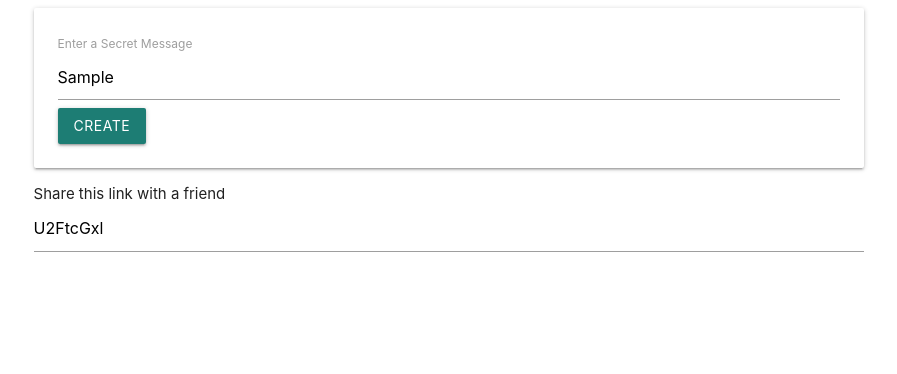
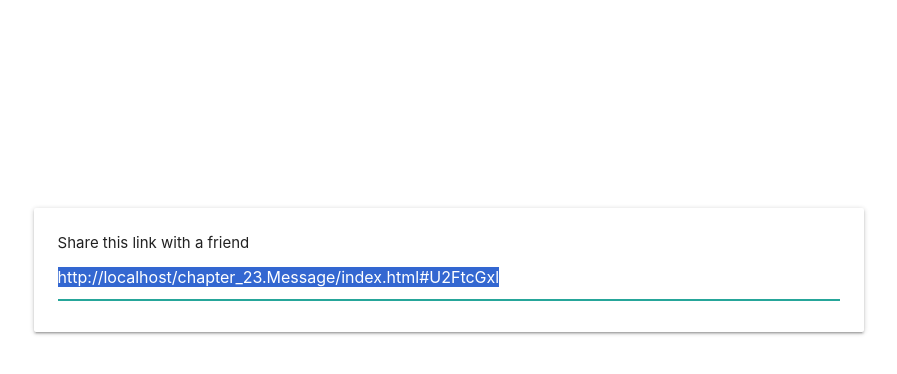
Before and after one commit to DalatCoder/the-complete-js-bootcamp-2020, a plain HTML site: page chapter_23.Message/index.html in a window 1280 px wide. Both pictures are taken after typing "Sample" into the empty fields and a click on the button "CREATE". Shown: the whole page, without its empty margins (191-1088 px from the left). Drawn offline with nearby package versions, Linux system fonts and the light colour scheme.

Commit message:
Create link form

```diff
--- a/chapter_23.Message/index.html
+++ b/chapter_23.Message/index.html
@@ -6,12 +6,18 @@
   <meta name="viewport" content="width=device-width, initial-scale=1.0">
   <title>Secret Message</title>
   <link rel="stylesheet" href="https://cdnjs.cloudflare.com/ajax/libs/materialize/1.0.0/css/materialize.min.css">
+
+  <style>
+    .row {
+      margin-top: 25vh;
+    }
+  </style>
 </head>
 
 <body>
   <div class="row">
     <div class="col s8 offset-s2">
-      <div class="card-panel">
+      <div id="message-form" class="card-panel">
         <form action="#">
           <label for="message-input">Enter a Secret Message</label>
           <input type="text" id="message-input" autocomplete="off">
@@ -19,9 +25,11 @@
         </form>
       </div>
 
-      <div>
-        Share this link with a friend
-        <input id="link-input" type="text">
+      <div id="link-form" class="card-panel hide">
+        <div>
+          Share this link with a friend
+          <input id="link-input" type="text">
+        </div>
       </div>
     </div>
   </div>
--- a/chapter_23.Message/index.js
+++ b/chapter_23.Message/index.js
@@ -2,8 +2,15 @@ document.querySelector('form').addEventListener('submit', (event) => {
   // Prevent browser from auto refresh webpage
   event.preventDefault()
 
+  // Hide message form
+  document.querySelector('#message-form').classList.add('hide')
+  // Make link form appear
+  document.querySelector('#link-form').classList.remove('hide')
+
   const input = document.querySelector('#message-input')
   const encrypted = btoa(input.value)
 
-  document.querySelector('#link-input').value = encrypted
+  const linkInput = document.querySelector('#link-input')
+  linkInput.value = `${window.location}#${encrypted}`
+  linkInput.select()
 })
```
